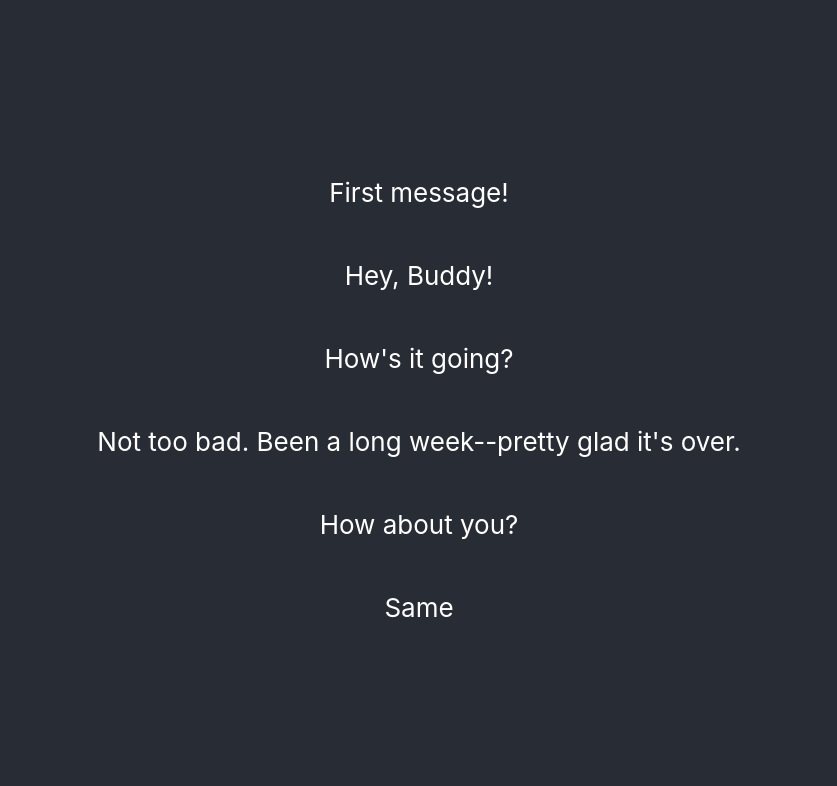
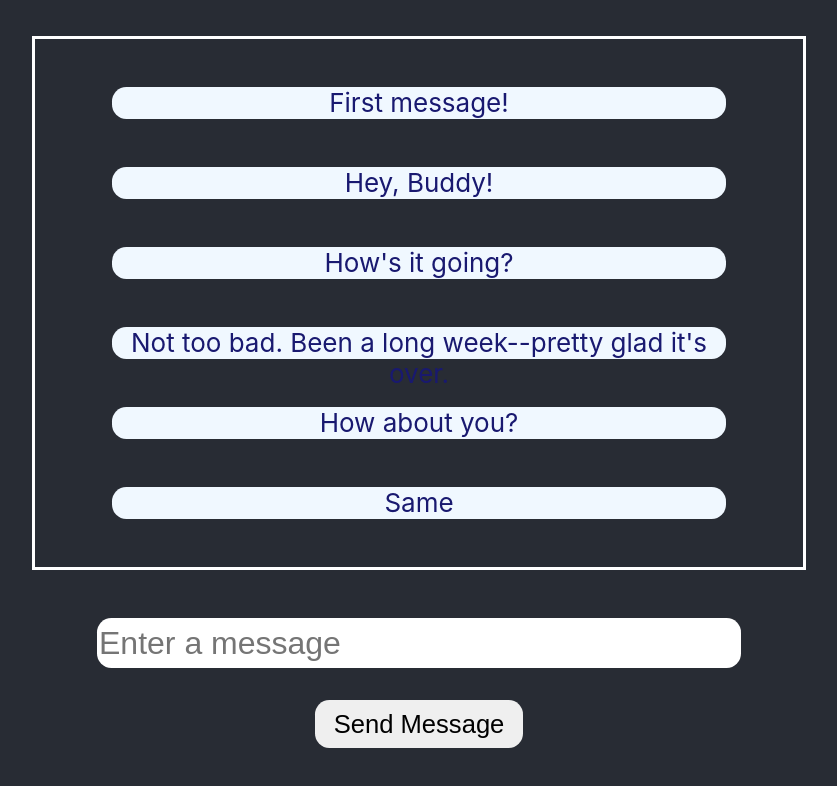
Before and after one commit to jcryan1996222/Chatty-UI, a React (Create React App) app: page / in a window 1280 px wide. Shown: the top 786 px of the page, without its empty margins (221-1058 px from the left). Built offline with nearby package versions, Linux system fonts and the light colour scheme.

Commit message:
added styling for messages/input box/send button

```diff
--- a/src/App.css
+++ b/src/App.css
@@ -36,3 +36,48 @@
     transform: rotate(360deg);
   }
 }
+
+.messages {
+  width: 60%;
+  border: solid;
+  margin: 1rem auto 3rem auto;
+}
+
+#form {
+  display: flex;
+  flex-direction: column;
+}
+
+p {
+  color: #191970;
+  width: 80%;
+  height: 2rem;
+  margin: 3rem auto 3rem auto;
+  background-color: #f0f8ff;
+  border-radius: 0.9rem;
+}
+
+#submit {
+  font-size: 1.6rem;
+  width: 13rem;
+  margin: auto;
+  height: 3rem;
+  margin: 2rem auto 2rem auto;
+  border: none;
+  border-radius: 0.9rem;
+
+  transition: background-color 1s;
+}
+
+#submit:hover {
+  background-color: #ffe4e1;
+  transition: background-color 1s;
+}
+
+#typemessage {
+  width: 40rem;
+  height: 3rem;
+  font-size: 2rem;
+  border: none;
+  border-radius: 0.9rem;
+}
--- a/src/App.js
+++ b/src/App.js
@@ -11,7 +11,26 @@ function renderMessage(x) {
 const App = () => {
   return (
     <div className="App">
-      <header className="App-header">{chatMessages.map(renderMessage)}</header>
+      <header className="App-header">
+        <div className="messages">{chatMessages.map(renderMessage)}</div>
+        <div className="inputs">
+          <form id="form">
+            <input
+              name="typemessage"
+              id="typemessage"
+              type="text"
+              placeholder="Enter a message"
+            />
+            <input
+              name="submit"
+              id="submit"
+              type="submit"
+              value="Send Message"
+              className="btn"
+            />
+          </form>
+        </div>
+      </header>
     </div>
   );
 };
--- a/src/index.css
+++ b/src/index.css
@@ -1,13 +1,17 @@
 body {
   margin: 0;
-  font-family: -apple-system, BlinkMacSystemFont, 'Segoe UI', 'Roboto', 'Oxygen',
-    'Ubuntu', 'Cantarell', 'Fira Sans', 'Droid Sans', 'Helvetica Neue',
+  font-family: -apple-system, BlinkMacSystemFont, "Segoe UI", "Roboto", "Oxygen",
+    "Ubuntu", "Cantarell", "Fira Sans", "Droid Sans", "Helvetica Neue",
     sans-serif;
   -webkit-font-smoothing: antialiased;
   -moz-osx-font-smoothing: grayscale;
 }
 
 code {
-  font-family: source-code-pro, Menlo, Monaco, Consolas, 'Courier New',
+  font-family: source-code-pro, Menlo, Monaco, Consolas, "Courier New",
     monospace;
 }
+
+.message {
+  border: solid;
+}
```
